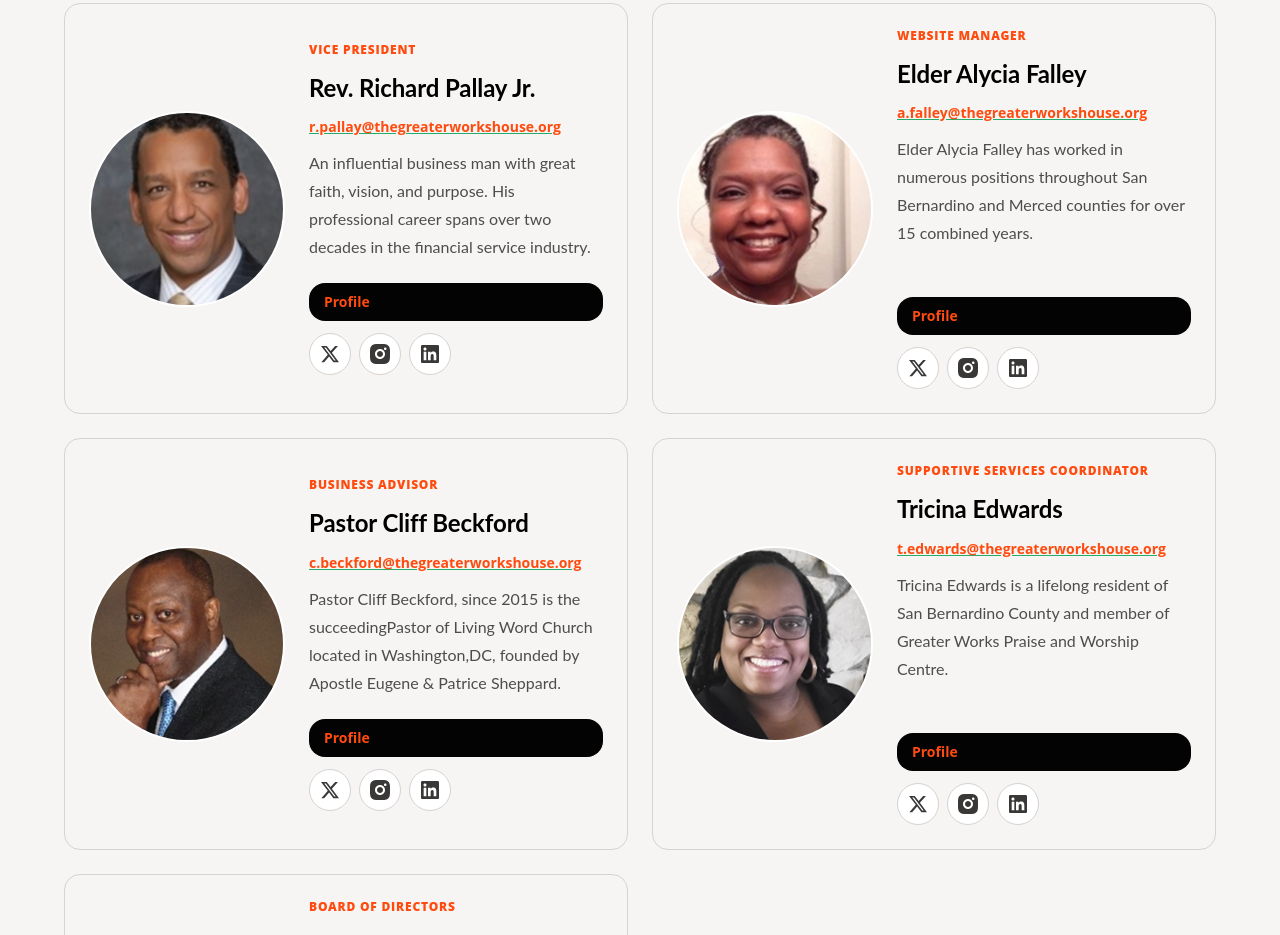
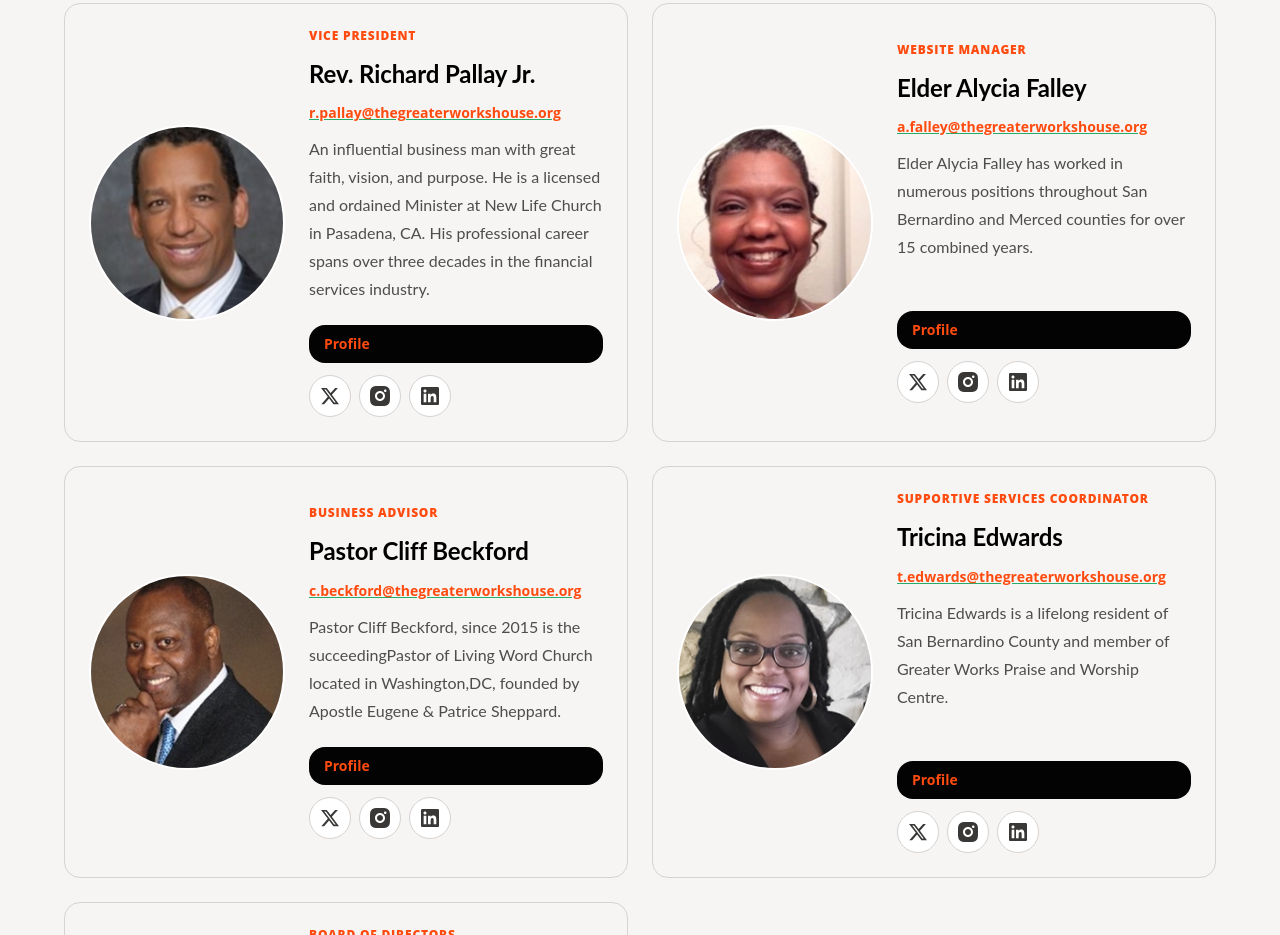
Before and after one commit to Q-Labz/TheGreaterWorksHouse, a plain HTML site: page public_html/board.html in a window 1280 px wide. Shown: the part 1475-2410 px from the top of the page. Drawn offline with nearby package versions, Linux system fonts and the light colour scheme; a script that the page names is missing.

Commit message:
Update Richard Pallay bio

```diff
--- a/public_html/board.html
+++ b/public_html/board.html
@@ -337,8 +337,7 @@
                     class="text-span-20"><strong
                       class="emailaddress2">r.pallay@thegreaterworkshouse.org</strong></span></a>
               </div>
-              <p class="paragraph-regular text-color-gray-800">An influential business man with great faith, vision, and
-                purpose. His professional career spans over two decades in the financial service industry.</p>
+              <p class="paragraph-regular text-color-gray-800">An influential business man with great faith, vision, and purpose. He is a licensed and ordained Minister at New Life Church in Pasadena, CA. His professional career spans over three decades in the financial services industry.</p>
               <a href="richard-pallay-community-advisor.html" target="_blank" class="button-6 w-button">Profile</a>
               <div class="team-footer">
                 <div class="team-socials">
```
Also changed, not shown: public_html/richard-pallay-community-advisor.html (+1 -1 lines).
